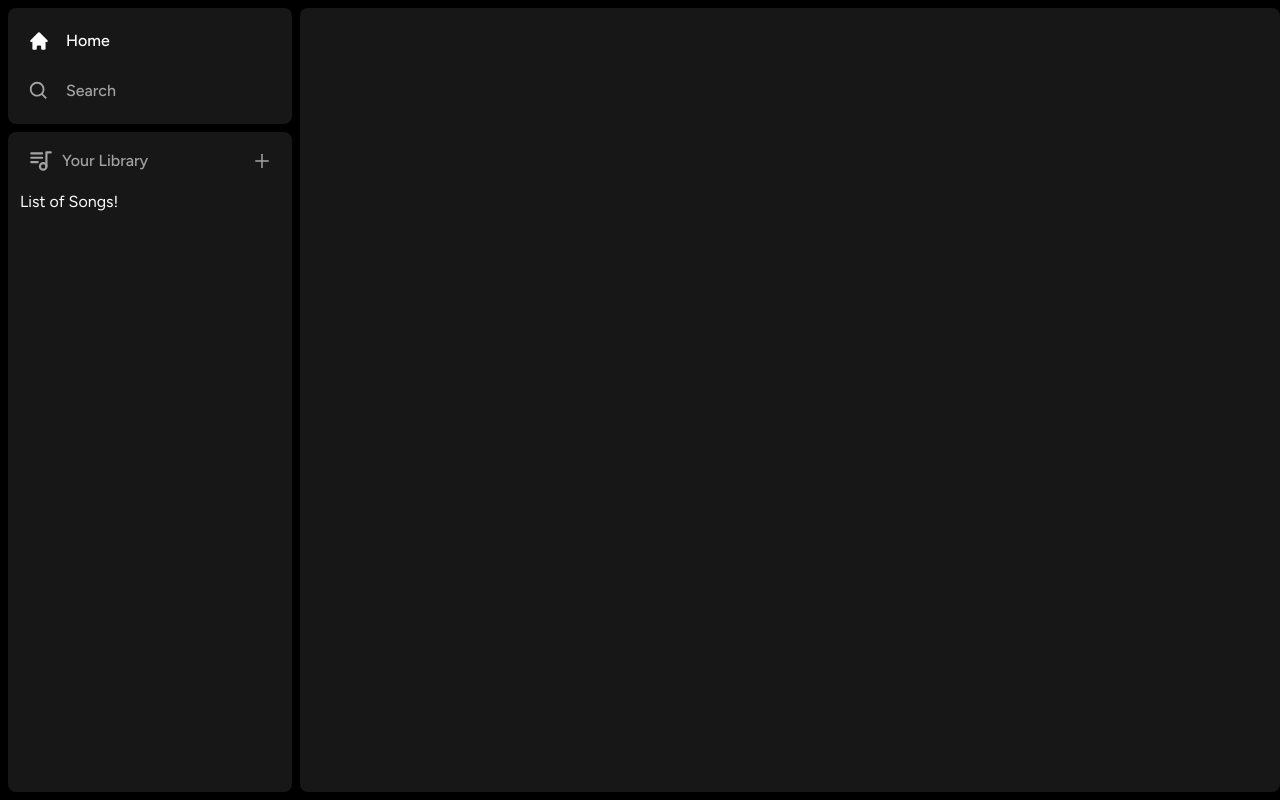
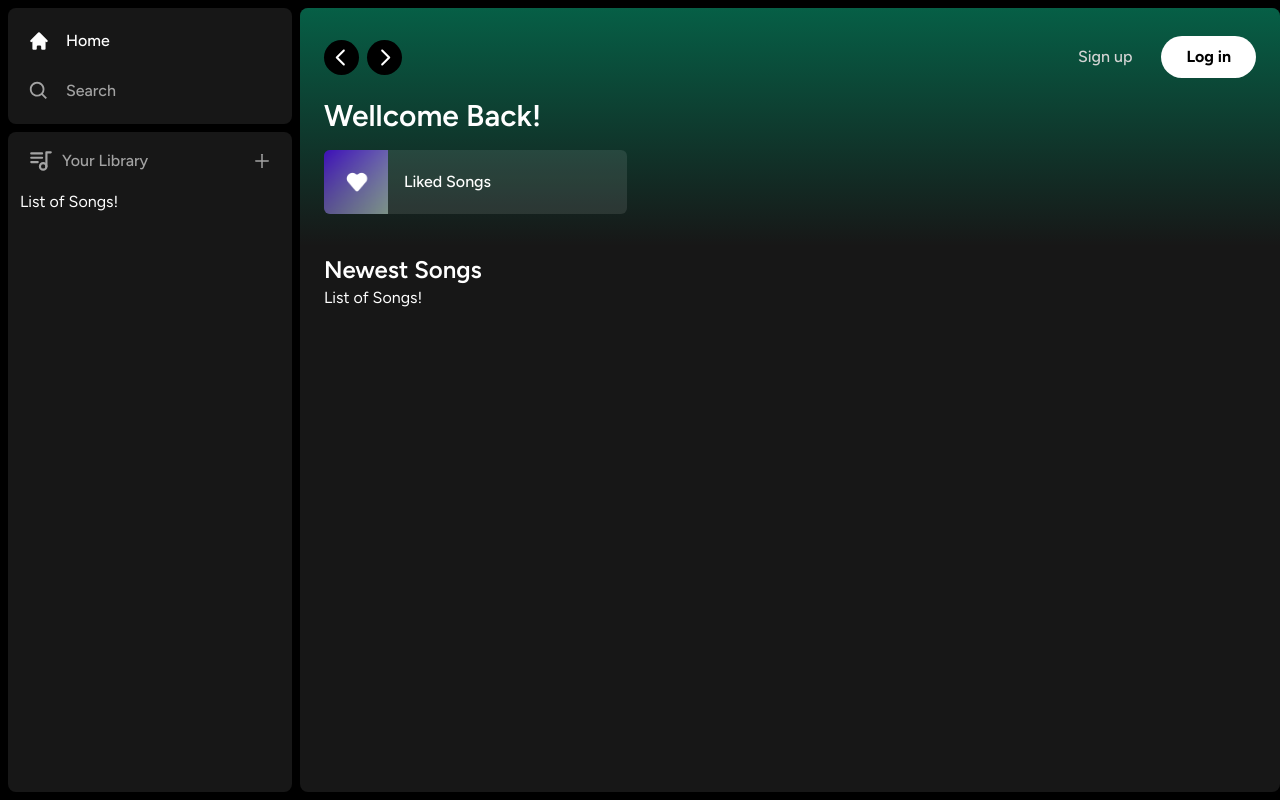
Before and after one commit to DevGeekPhoenix/spotify-with-next13, a Next.js app: page / in a window 1280 px wide. Built offline with nearby package versions, Linux system fonts and the light colour scheme.

Commit message:
style(home): home layout implemented

```diff
--- a/app/(site)/page.tsx
+++ b/app/(site)/page.tsx
@@ -1,5 +1,27 @@
+import Header from "@/components/Header";
+import ListItem from "@/components/ListItem";
+
 export default function Home() {
   return (
-    <div className="bg-neutral-900 rounded-lg h-full w-full overflow-hidden overflow-y-auto"></div>
+    <div className="bg-neutral-900 rounded-lg h-full w-full overflow-hidden overflow-y-auto">
+      <Header>
+        <div className="mb-2">
+          <h1 className="text-white text-3xl font-semibold">Wellcome Back!</h1>
+          <div className="grid grid-cols-2 xl:grid-cols-3 2xl:grid-cols-4 gap-3 mt-4">
+            <ListItem
+              href="liked"
+              image="/images/liked.png"
+              name="Liked Songs"
+            />
+          </div>
+        </div>
+      </Header>
+      <div className="mt-2 mb-7 px-6">
+        <div className="flex justify-between items-center ">
+          <h1 className="text-white text-2xl font-semibold">Newest Songs</h1>
+        </div>
+        <div>List of Songs!</div>
+      </div>
+    </div>
   );
 }
--- /dev/null
+++ b/components/Button.tsx
@@ -0,0 +1,27 @@
+import React, { forwardRef } from "react";
+import { twMerge } from "tailwind-merge";
+
+interface ButtonProps extends React.ButtonHTMLAttributes<HTMLButtonElement> {}
+
+const Button = forwardRef<HTMLButtonElement, ButtonProps>(
+  ({ className, children, disabled, type = "button", ...props }, ref) => {
+    return (
+      <button
+        type={type}
+        className={twMerge(
+          "w-full rounded-full bg-green-500 border border-transparent p-3 disabled:cursor-not-allowed disabled:opacity-50 text-black font-bold hover:opacity-75 transition",
+          className
+        )}
+        disabled={disabled}
+        ref={ref}
+        {...props}
+      >
+        {children}
+      </button>
+    );
+  }
+);
+
+Button.displayName = "Button";
+
+export default Button;
--- /dev/null
+++ b/components/Header.tsx
@@ -0,0 +1,75 @@
+"use client";
+
+import { useRouter } from "next/navigation";
+import { twMerge } from "tailwind-merge";
+import { RxCaretLeft, RxCaretRight } from "react-icons/rx";
+import { HiHome } from "react-icons/hi";
+import { BiSearch } from "react-icons/bi";
+import Button from "./Button";
+
+interface HeaderProps {
+  children: React.ReactNode;
+  className?: string;
+}
+
+const Header = ({ children, className }: HeaderProps) => {
+  const router = useRouter();
+
+  const handleLogout = () => {
+    // handle Logout
+  };
+
+  return (
+    <div
+      className={twMerge(
+        "h-fit bg-gradient-to-b from-emerald-800 p-6",
+        className
+      )}
+    >
+      <div className="w-full mb-4 flex items-center justify-between ">
+        <div className="hidden md:flex gap-x-2 items-center">
+          <button
+            onClick={() => router.back()}
+            className="rounded-full bg-black flex items-center justify-center hover:opacity-75 transition"
+          >
+            <RxCaretLeft className="text-white" size={35} />
+          </button>
+          <button
+            onClick={() => router.forward()}
+            className="rounded-full bg-black flex items-center justify-center hover:opacity-75 transition"
+          >
+            <RxCaretRight className="text-white" size={35} />
+          </button>
+        </div>
+        <div className="flex md:hidden gap-x-2 items-center">
+          <button className="rounded-full p-2 bg-white flex items-center justify-center hover:opacity-75 transition">
+            <HiHome className="text-black" />
+          </button>
+          <button className="rounded-full p-2 bg-white flex items-center justify-center hover:opacity-75 transition">
+            <BiSearch className="text-black" />
+          </button>
+        </div>
+        <div className="flex justify-between items-center gap-x-4">
+          <>
+            <div>
+              <Button
+                onClick={() => {}}
+                className="bg-transparent text-neutral-300 font-medium"
+              >
+                Sign up
+              </Button>
+            </div>
+            <div>
+              <Button onClick={() => {}} className="bg-white px-6 py-2">
+                Log in
+              </Button>
+            </div>
+          </>
+        </div>
+      </div>
+      {children}
+    </div>
+  );
+};
+
+export default Header;
--- /dev/null
+++ b/components/ListItem.tsx
@@ -0,0 +1,38 @@
+"use client";
+
+import Image from "next/image";
+import { useRouter } from "next/navigation";
+import React from "react";
+import { FaPlay } from "react-icons/fa";
+
+interface ListItemProps {
+  image: string;
+  name: string;
+  href: string;
+}
+
+const ListItem = ({ href, image, name }: ListItemProps) => {
+  const router = useRouter();
+
+  const handleClick = () => {
+    // add authentication befor oush
+    router.push(href);
+  };
+
+  return (
+    <button
+      onClick={handleClick}
+      className="relative group flex items-center rounded-md overflow-hidden gap-x-4 bg-neutral-100/10 hover:bg-neutral-100/20 transition pr-4"
+    >
+      <div className="relative min-h-[64px] min-w-[64px]">
+        <Image className="object-cover" fill src={image} alt="image" />
+      </div>
+      <p className="font-medium truncate py-5">{name}</p>
+      <div className="absolute transition opacity-0 rounded-full flex items-center justify-center bg-green-500 p-4 drop-shadow-md right-5 group-hover:opacity-100 hover:scale-110">
+        <FaPlay className="text-black" />
+      </div>
+    </button>
+  );
+};
+
+export default ListItem;
```
Also changed, not shown: public/images/liked.png (added).
